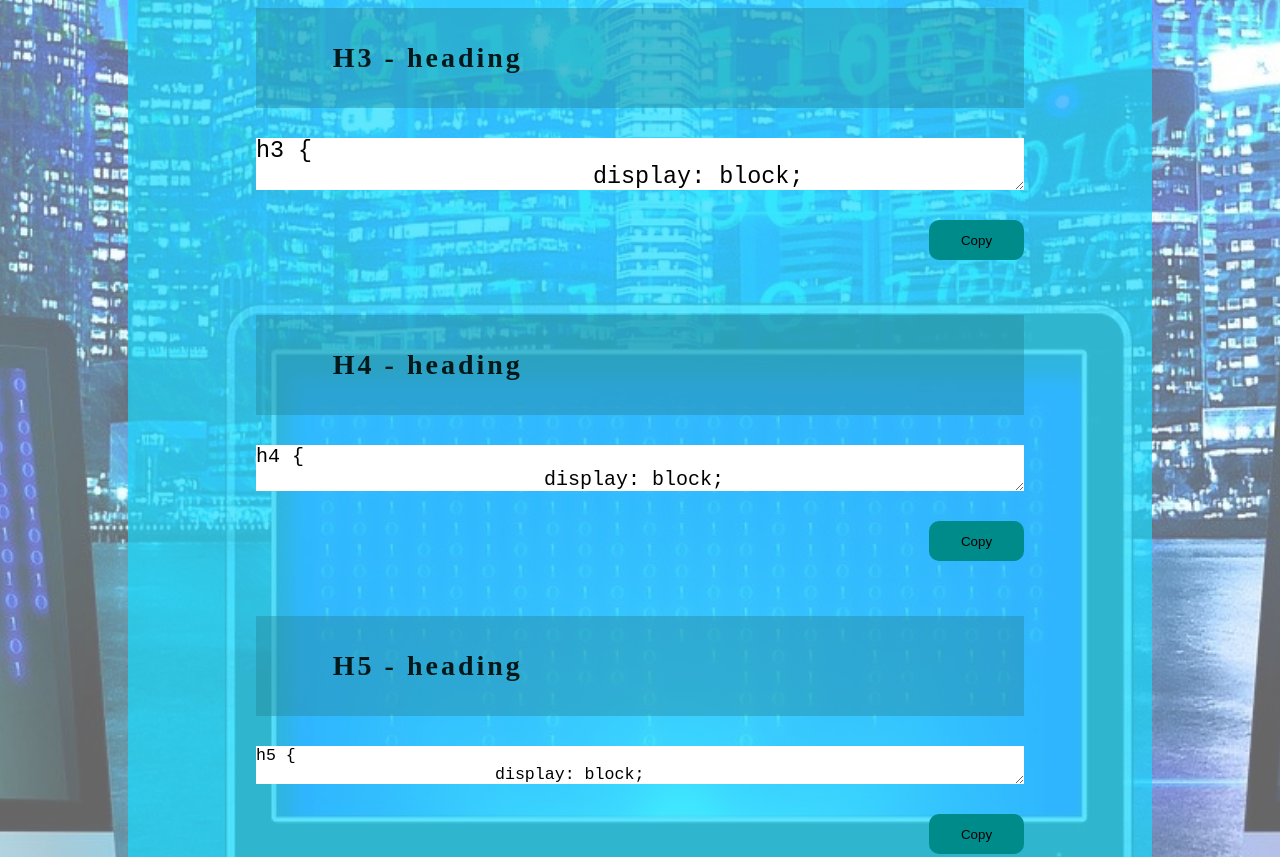
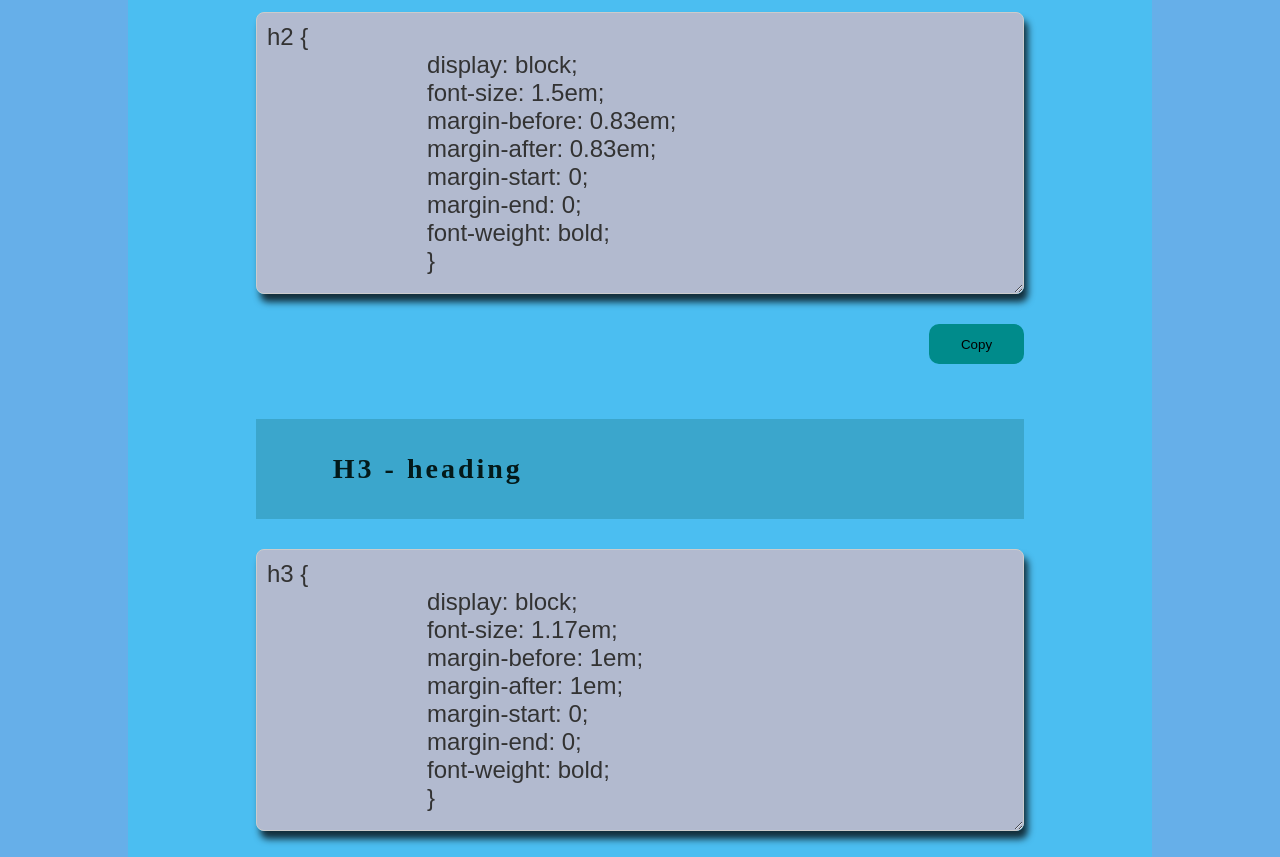
Before and after one commit to Silentmaster86/Codecademy-course--My-Website-Style-Guide, a plain HTML site: page text_styles.html in a window 1280 px wide. Shown: the part 1040-1897 px from the top of the page. Drawn offline with Linux system fonts and the light colour scheme.

Commit message:
new changes

```diff
--- a/style.css
+++ b/style.css
@@ -215,13 +215,11 @@ tbody {
 /*styles for text styles page*/
 
 .container-styles {
-  position: relative;
-  width: auto;
-  height: 2250px;
+  background-color: #66afe9;
 }
 
 .styles {
-  background-color: rgba(21, 220, 255, 0.673);
+  background-color: rgba(21, 220, 255, 0.339);
   background-size: cover;
   background-position: center;
   color: rgb(3, 25, 25);
@@ -229,9 +227,10 @@ tbody {
   font-weight: bold;
   letter-spacing: 3px;
   line-height: 60px;
-  margin: 20px 10%;
-  padding: 5px 10%;
-  height: auto;
+  margin: 20px 10% 0;
+  padding: 10px 10%;
+  height: max-content;
+  border: none;
 }
 
 .heading-list {
@@ -241,33 +240,38 @@ tbody {
   gap: 30px;
 }
 
-.p-all {
-  border: none;
-  height: max-content;
+textarea {
+  width: auto;
+  /* Set a auto width*/
+  height: 260px;
+  /* Set a fixed height */
+  padding: 10px;
+  /* Padding*/
+  font-size: 24px;
+  /* Font size*/
+  font-family: Arial, sans-serif;
+  /* Font style */
+  color: #333333;
+  /* Text color */
+  background-color: #fab8b896;
+  /* Background color */
+  border: 1px solid #ccc;
+  /* Border around the textarea */
+  border-radius: 8px;
+  /* Rounded corners */
+  box-shadow: 4px 8px 7px rgba(0, 0, 0, 0.757);
+  /* Subtle shadow */
+  resize: vertical;
+  /* Only allow vertical resizing */
+  outline: none;
+  /* Remove default focus outline */
 }
 
-.p1 {
-  font-size: 2em;
-}
-
-.p2 {
-  font-size: 1.5em;
-}
-
-.p3 {
-  font-size: 1.17em;
-}
-
-.p4 {
-  font-size: 1em;
-}
-
-.p5 {
-  font-size: .83em;
-}
-
-.p6 {
-  font-size: .67em;
+textarea:focus {
+  border-color: #66afe9;
+  /* Change border color on focus */
+  box-shadow: 0 0 10px rgba(102, 174, 233, 0.699);
+  /* Glow effect on focus */
 }
 
 /*copy button*/
--- a/text_styles.html
+++ b/text_styles.html
@@ -26,7 +26,7 @@
                 <div class="heading-list">
 
                     <p class="fontsname">H1 - heading</p>
-                    <textarea id="textarea1" class="p1 p-all">h1 {
+                    <textarea id="textarea1">h1 {
                         display: block;
                         font-size: 2em;
                         margin-before: 0.67em;
@@ -40,7 +40,7 @@
                     </p>
 
                     <p class="fontsname">H2 - heading</p>
-                    <textarea id="textarea2" class="p2 p-all">h2 {
+                    <textarea id="textarea2">h2 {
                         display: block;
                         font-size: 1.5em;
                         margin-before: 0.83em;
@@ -54,7 +54,7 @@
                     </p>
 
                     <p class="fontsname">H3 - heading</p>
-                    <textarea id="textarea3" class="p3 p-all">h3 {
+                    <textarea id="textarea3">h3 {
                         display: block;
                         font-size: 1.17em;
                         margin-before: 1em;
@@ -68,7 +68,7 @@
                     </p>
 
                     <p class="fontsname">H4 - heading</p>
-                    <textarea id="textarea4" class="p4 p-all">h4 {
+                    <textarea id="textarea4">h4 {
                         display: block;
                         margin-before: 1.33em;
                         margin-after: 1.33em;
@@ -81,7 +81,7 @@
                     </p>
 
                     <p class="fontsname">H5 - heading</p>
-                    <textarea id="textarea5" class="p5 p-all">h5 {
+                    <textarea id="textarea5">h5 {
                         display: block;
                         font-size: .83em;
                         margin-before: 1.67em;
@@ -95,7 +95,7 @@
                     </p>
 
                     <p class="fontsname">H6 - heading</p>
-                    <textarea id="textarea6" class="p6 p-all">h6 {
+                    <textarea id="textarea6">h6 {
                         display: block;
                         font-size: .67em;
                         margin-before: 2.33em;
```
